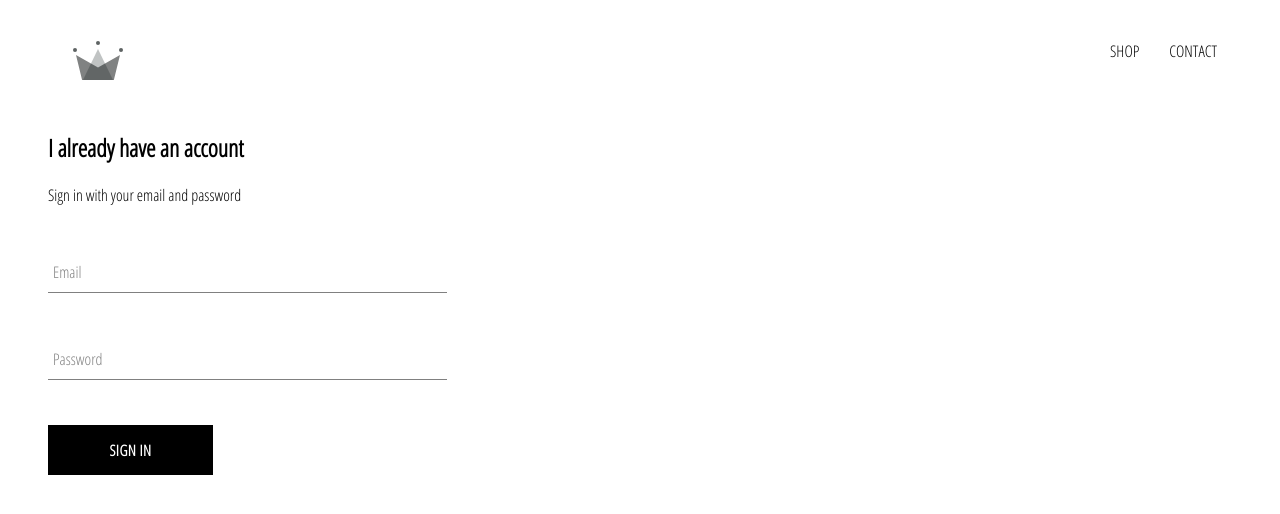
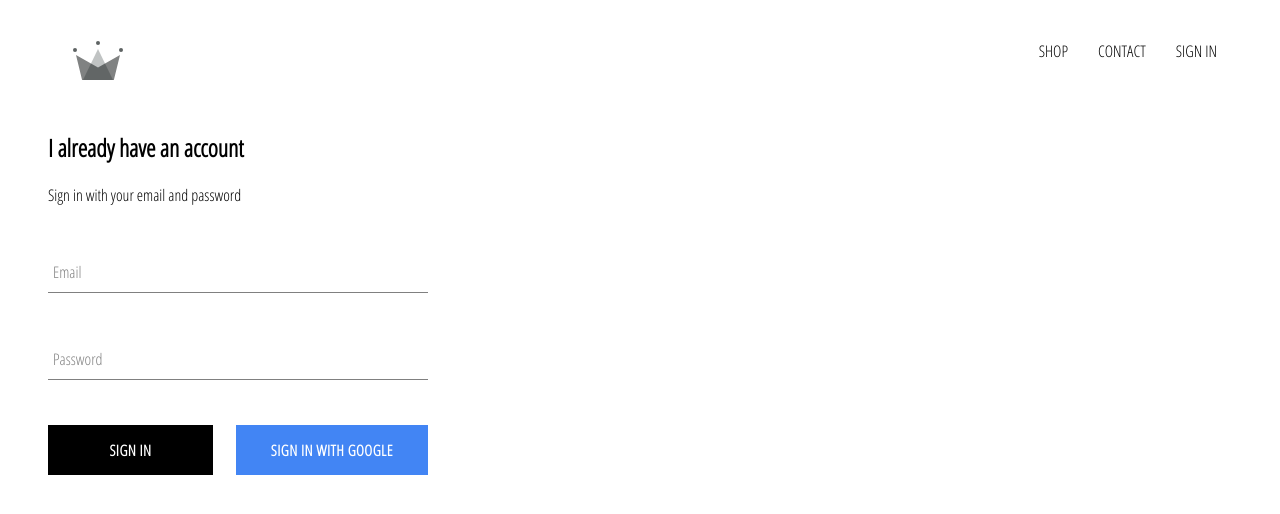
Before and after one commit to TheNootLinja/noot-wear, a React (Create React App) app: page /signin in a window 1280 px wide. Shown: the top 514 px of the page. Built offline with nearby package versions, Linux system fonts and the light colour scheme; no server answers.

Commit message:
Add sign in/sign out button on Header component based on the current user status along with adding the functionality of the sign out button. Fix sign in form styling to be contained within set parameters.

```diff
--- a/package.json
+++ b/package.json
@@ -6,11 +6,13 @@
     "@testing-library/jest-dom": "^5.11.4",
     "@testing-library/react": "^11.1.0",
     "@testing-library/user-event": "^12.1.10",
+    "firebase": "^8.1.1",
     "node-sass": "^4.14.1",
     "react": "^17.0.1",
     "react-dom": "^17.0.1",
     "react-router-dom": "^5.2.0",
     "react-scripts": "4.0.0",
+    "typescript": "^4.1.2",
     "web-vitals": "^0.2.4"
   },
   "scripts": {
--- a/src/App.css
+++ b/src/App.css
@@ -8,3 +8,7 @@
     text-decoration: none;
     color: black;
 }
+
+* {
+    box-sizing: border-box;
+}
--- a/src/App.js
+++ b/src/App.js
@@ -1,3 +1,4 @@
+import React from 'react';
 import { Switch, Route } from 'react-router-dom';
 import './App.css';
 
@@ -5,11 +6,35 @@
 import ShopPage from './pages/ShopPage/ShopPage.component';
 import Header from './components/Header/Header.component';
 import SignInUpPage from './pages/SignInUpPage/SignInUpPage.component';
+import { auth } from './firebase/firebase.utils';
 
-function App() {
+class App extends React.Component {
+  constructor() {
+    super();
+
+    this.state = {
+      currentUser: null
+    }
+  }
+
+  unsubscribeFromAuth = null;
+
+  componentDidMount() {
+    this.unsubscribeFromAuth = auth.onAuthStateChanged(user => {
+      this.setState({ currentUser: user });
+
+      console.log(user);
+    })
+  }
+
+  componentWillUnmount() {
+    this.unsubscribeFromAuth();
+  }
+
+  render() {
     return (
       <div className="App">
-      <Header />
+        <Header currentUser={this.state.currentUser} />
         <Switch>
           <Route exact path='/' component={HomePage} />
           <Route path='/shop' component={ShopPage} />
@@ -18,5 +43,6 @@
       </div>
     );
   }
+}
 
 export default App;
--- a/src/components/CustomButton/CustomButton.component.js
+++ b/src/components/CustomButton/CustomButton.component.js
@@ -1,7 +1,7 @@
 import './CustomButton.styles.scss';
 
-const CustomButton = ({ children, ...otherProps }) => (
-    <button className='custom-button' { ...otherProps }>
+const CustomButton = ({ children, isGoogleSignIn, ...otherProps }) => (
+    <button className={`${isGoogleSignIn ? 'google-sign-in': ''} custom-button`} { ...otherProps }>
         {children}
     </button>
 );
--- a/src/components/CustomButton/CustomButton.styles.scss
+++ b/src/components/CustomButton/CustomButton.styles.scss
@@ -19,4 +19,14 @@
       color: black;
       border: 1px solid black;
     }
+
+    &.google-sign-in {
+      background-color: #4285f4;
+      color: white;
+
+      &:hover {
+        background-color: #357ae8;
+        border: none;
+      }
+    }
   }
--- a/src/components/Header/Header.component.js
+++ b/src/components/Header/Header.component.js
@@ -1,10 +1,11 @@
 import { Link } from 'react-router-dom';
+import { auth } from '../../firebase/firebase.utils';
 
 import { ReactComponent as Logo } from '../../assets/crown.svg';
 
 import './Header.styles.scss';
 
-const Header = () => (
+const Header = ({ currentUser }) => (
     <div className='header'>
         <Link className='logo-container' to='/'>
             <Logo className='logo' />
@@ -16,6 +17,12 @@
             <Link className='option' to='/shop'>
                 CONTACT
             </Link>
+            {
+                currentUser ?
+                <div className='option' onClick={() => auth.signOut()}>SIGN OUT</div>
+                :
+                <Link className='option' to='/signin'>SIGN IN</Link>
+            }
         </div>
     </div>
 )
--- a/src/components/Header/Header.styles.scss
+++ b/src/components/Header/Header.styles.scss
@@ -20,6 +20,7 @@
 
       .option {
         padding: 10px 15px;
+        cursor: pointer;
       }
     }
   }
--- a/src/components/SignIn/SignIn.component.js
+++ b/src/components/SignIn/SignIn.component.js
@@ -4,6 +4,8 @@
 
 import FormInput from '../FormInput/FormInput.component';
 import CustomButton from '../CustomButton/CustomButton.component';
+
+import { signInWithGoogle } from '../../firebase/firebase.utils';
 
 class SignIn extends React.Component{
     constructor(props) {
@@ -50,8 +52,10 @@
                     label='Password'
                     required
                     />
-
-                    <CustomButton type='submit'>Sign In</CustomButton>
+                    <div className='buttons'>
+                        <CustomButton type='submit'>Sign In</CustomButton>
+                        <CustomButton onClick={signInWithGoogle} isGoogleSignIn={true}>Sign In With Google</CustomButton>
+                    </div>
                 </form>
             </div>
         )
--- a/src/components/SignIn/SignIn.styles.scss
+++ b/src/components/SignIn/SignIn.styles.scss
@@ -1,9 +1,14 @@
 .sign-in {
-    width: 30vw;
+    width: 380px;
     display: flex;
     flex-direction: column;
 
     .title {
         margin: 10px 0;
     }
+
+    .buttons {
+        display: flex;
+        justify-content: space-between;
+    }
 }
--- /dev/null
+++ b/src/firebase/firebase.utils.js
@@ -0,0 +1,25 @@
+import firebase from 'firebase/app';
+import 'firebase/firestore';
+import 'firebase/auth';
+
+const config = {
+    apiKey: "AIzaSyBvtr7SUKIFzmJJE1guUgXtN7SRJGTPRqg",
+    authDomain: "noot-wear.firebaseapp.com",
+    databaseURL: "https://noot-wear.firebaseio.com",
+    projectId: "noot-wear",
+    storageBucket: "noot-wear.appspot.com",
+    messagingSenderId: "119174075557",
+    appId: "1:119174075557:web:2b5d3c818cd7818645294c",
+    measurementId: "G-J47BJMPF5D"
+};
+
+firebase.initializeApp(config);
+
+export const auth = firebase.auth();
+export const firestore = firebase.firestore();
+
+const provider = new firebase.auth.GoogleAuthProvider();
+provider.setCustomParameters({ prompt: 'select_account'});
+export const signInWithGoogle = () => auth.signInWithPopup(provider);
+
+export default firebase;
```
Also changed, not shown: 1 other file (tests, documents, lock files or other folders). Lines whose indentation alone changed are shown as unchanged.
